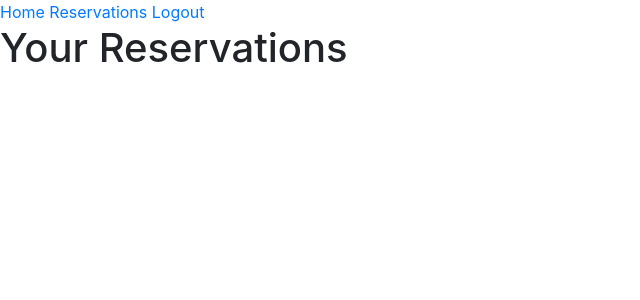
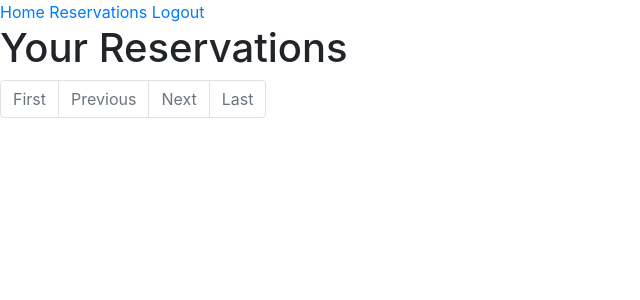
Before and after one commit to Seafzz/rest, a Django app: page /reservations/ in a window 1280 px wide. Shown: the top 300 px of the page, without its empty margins (0-640 px from the left). Run offline with Django 5.2, Linux system fonts and the light colour scheme; the visitor is signed in with stand-in values (Sample User, id 1); data that the repository does not hold is empty; some libraries are stand-ins or nearby versions.

Commit message:
added bootstrap to reservation_list.html

```diff
--- a/booking/templates/booking/reservation_list.html
+++ b/booking/templates/booking/reservation_list.html
@@ -3,10 +3,30 @@
 {% block content %}
 <h1>Your Reservations</h1>
 
-<ul>
-    {% for reservation in reservations %}
-        <li>{{ reservation.name }} on {{ reservation.reservation_time }} for {{ reservation.number_of_guests }} guests</li>
+<ul class="list-group">
+    {% for reservation in page_obj %}
+        <li class="list-group-item">{{ reservation.name }} on {{ reservation.reservation_time }} for {{ reservation.number_of_guests }} guests
+            <a href="{% url 'edit_reservation' reservation.pk %}">Edit</a>
+            <a href="{% url 'delete_reservation' reservation.pk %}">Delete</a>
+        </li>
     {% endfor %}
 </ul>
 
+<nav>
+    <ul class="pagination">
+        <li class="page-item {% if not page_obj.has_previous %}disabled{% endif %}">
+            <a class="page-link" href="?page=1">First</a>
+        </li>
+        <li class="page-item {% if not page_obj.has_previous %}disabled{% endif %}">
+            <a class="page-link" href="?page={{ page_obj.previous_page_number }}">Previous</a>
+        </li>
+        <li class="page-item {% if not page_obj.has_next %}disabled{% endif %}">
+            <a class="page-link" href="?page={{ page_obj.next_page_number }}">Next</a>
+        </li>
+        <li class="page-item {% if not page_obj.has_next %}disabled{% endif %}">
+            <a class="page-link" href="?page={{ page_obj.paginator.num_pages }}">Last</a>
+        </li>
+    </ul>
+</nav>
+
 {% endblock %}
```
